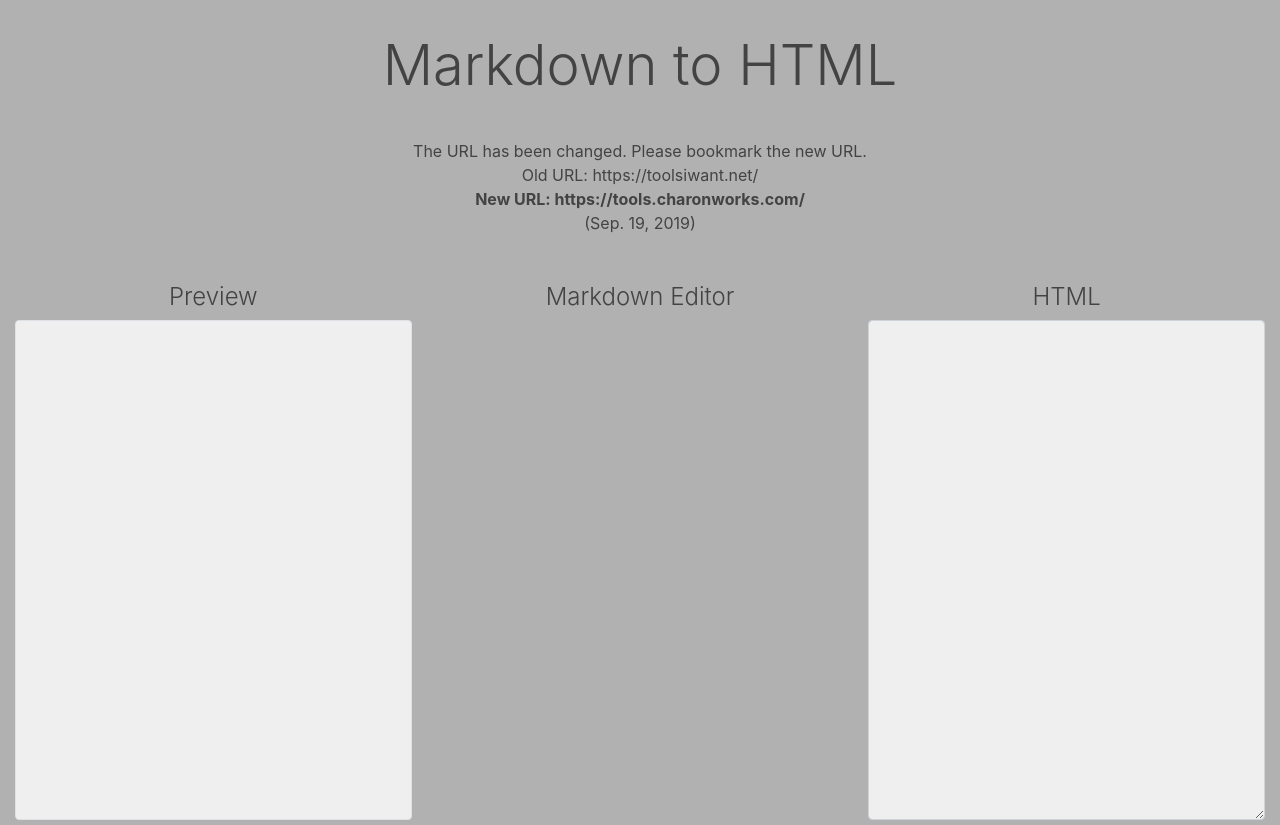
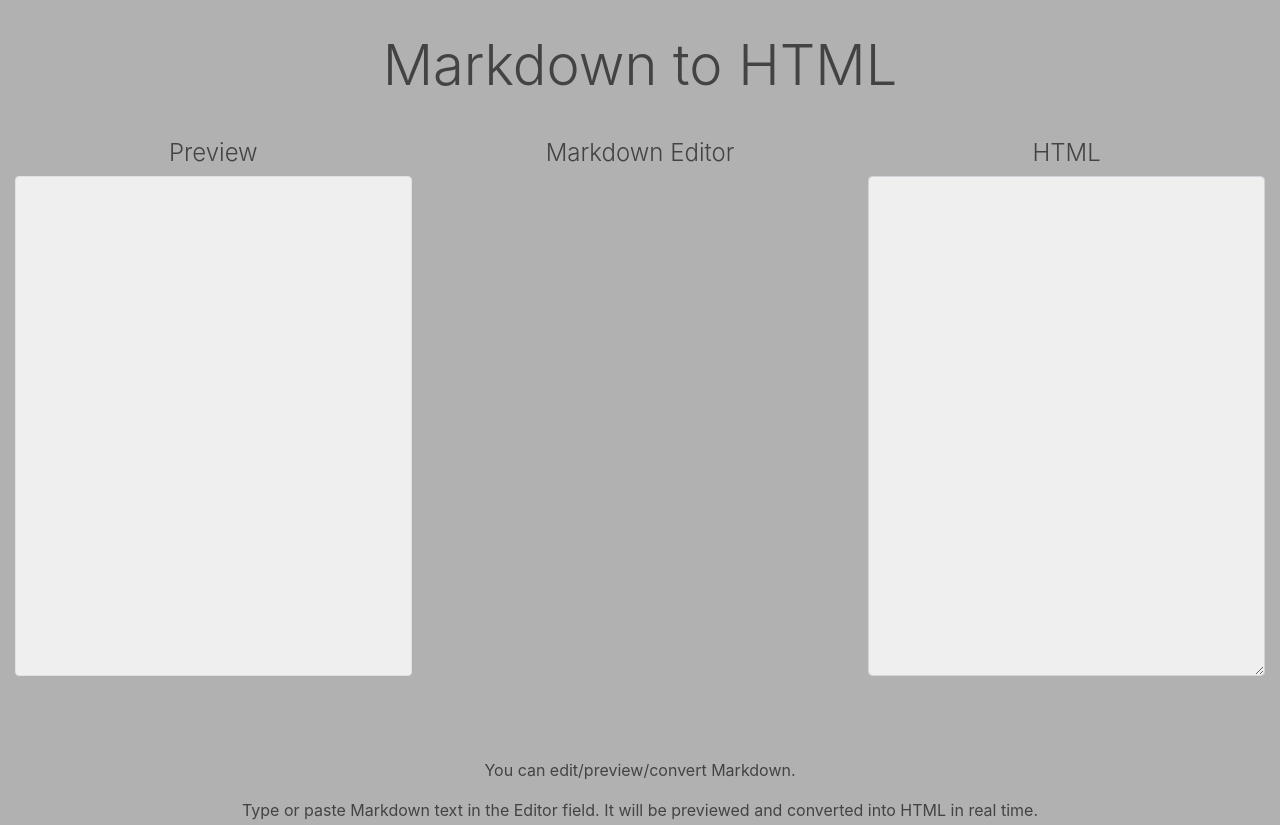
Before and after one commit to sidemt/markdown-to-html, a website: page index.html in a window 1280 px wide. Shown: the top 825 px of the page. Drawn offline with nearby package versions, Linux system fonts and the light colour scheme.

Commit message:
Remove notice

```diff
--- a/index.html
+++ b/index.html
@@ -36,15 +36,6 @@
     <div class="header">
       <h1 class="display-4">Markdown to HTML</h1>
     </div>
-
-    <div class="text-center mb-5">
-        <p>
-          The URL has been changed. Please bookmark the new URL.<br>
-          Old URL: https://toolsiwant.net/<br>
-          <strong>New URL: https://tools.charonworks.com/</strong><br>
-          (Sep. 19, 2019)
-        </p>
-      </div>
 
     <div class="row">
       <!-- Previewer -->
```
